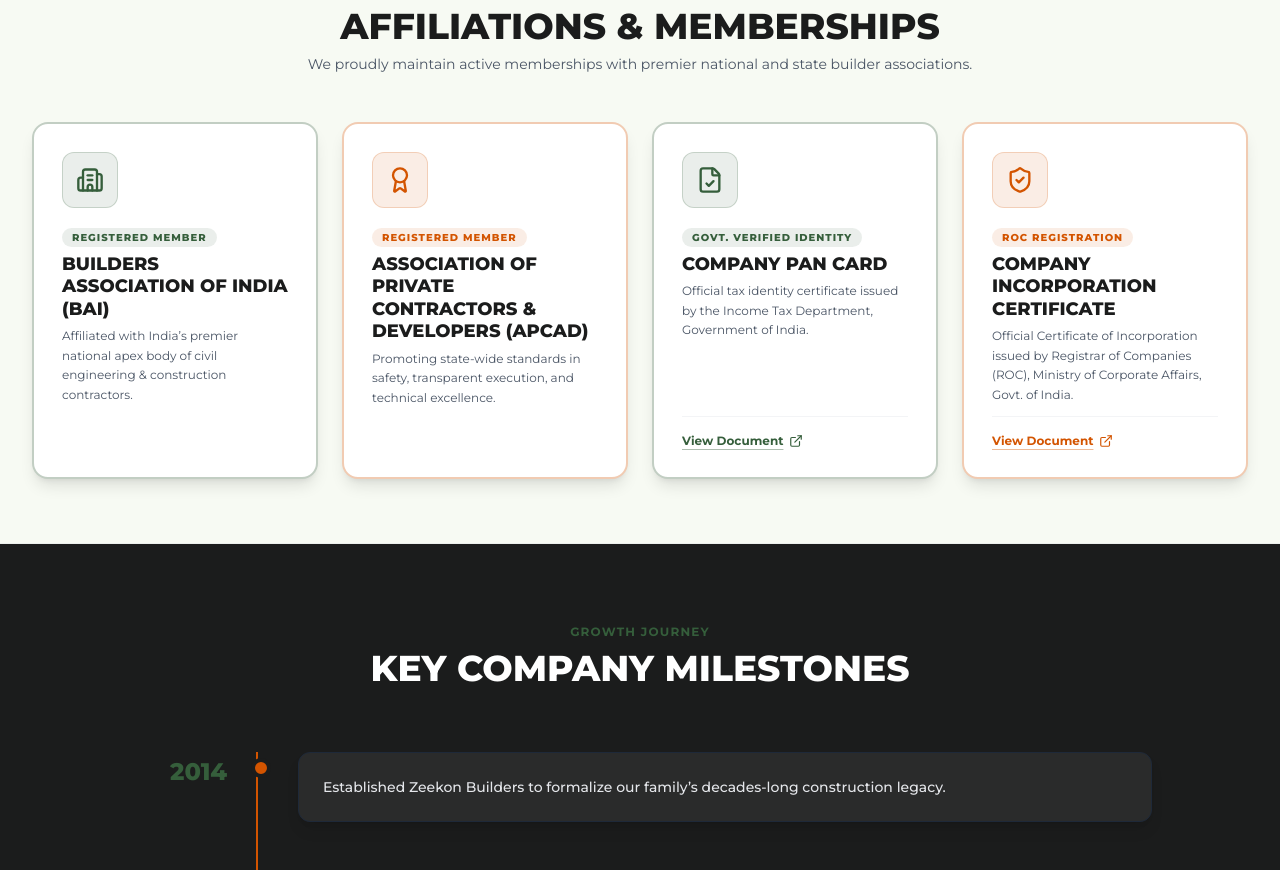
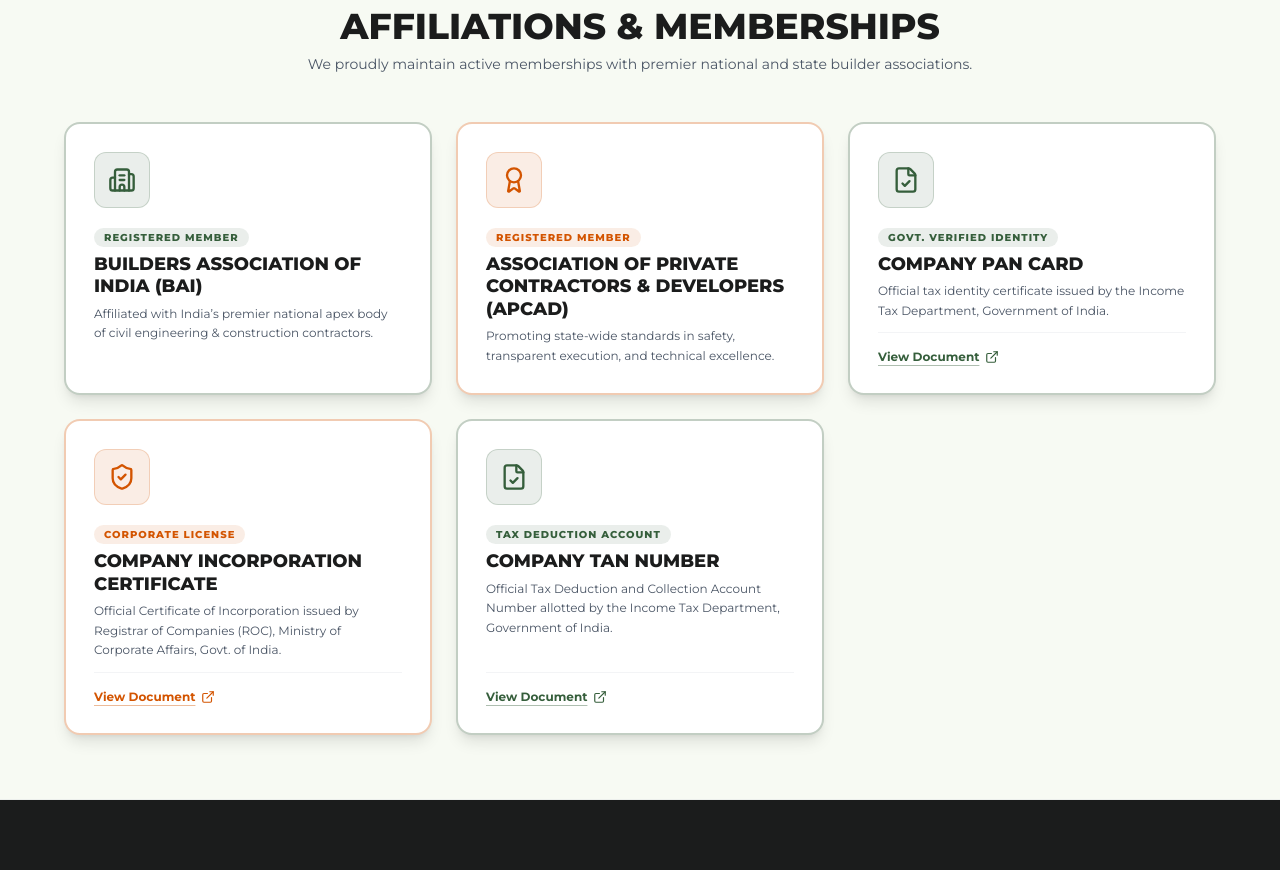
Before and after one commit to hgovind195/KHD, a Next.js app: page /about in a window 1280 px wide. Shown: the part 2689-3559 px from the top of the page. Built offline with nearby package versions, Linux system fonts and the light colour scheme.

Commit message:
Add Company TAN Number card with direct View Document link

```diff
--- a/app/about/page.tsx
+++ b/app/about/page.tsx
@@ -405,7 +405,7 @@
             </p>
           </div>
 
-          <div className="grid grid-cols-1 sm:grid-cols-2 lg:grid-cols-4 gap-6 max-w-7xl mx-auto">
+          <div className="grid grid-cols-1 sm:grid-cols-2 lg:grid-cols-3 gap-6 max-w-6xl mx-auto">
             {/* Membership 1: BAI */}
             <div className="bg-white border-2 border-[#355E3B]/30 rounded-2xl p-6 md:p-7 flex flex-col justify-between shadow-lg hover:border-[#355E3B] hover:-translate-y-1 transition-all">
               <div className="space-y-4">
@@ -485,7 +485,7 @@
                 </div>
                 <div className="space-y-1.5">
                   <span className="text-[10px] font-extrabold uppercase tracking-widest text-[#D35400] bg-[#D35400]/10 px-2.5 py-0.5 rounded-full inline-block">
-                    ROC Registration
+                    Corporate License
                   </span>
                   <h3 className="font-extrabold text-base md:text-lg text-[#1B1C1C] uppercase leading-tight">
                     Company Incorporation Certificate
@@ -501,6 +501,37 @@
                   target="_blank"
                   rel="noopener noreferrer"
                   className="inline-flex items-center gap-1.5 text-xs font-bold text-[#D35400] hover:text-[#B84700] underline underline-offset-4 decoration-[#D35400]/40 hover:decoration-[#D35400] transition-colors"
+                >
+                  <span>View Document</span>
+                  <ExternalLink className="w-3.5 h-3.5" />
+                </a>
+              </div>
+            </div>
+
+            {/* Card 5: COMPANY TAN NUMBER */}
+            <div className="bg-white border-2 border-[#355E3B]/30 rounded-2xl p-6 md:p-7 flex flex-col justify-between shadow-lg hover:border-[#355E3B] hover:-translate-y-1 transition-all group">
+              <div className="space-y-4">
+                <div className="w-14 h-14 bg-[#355E3B]/10 text-[#355E3B] rounded-xl flex items-center justify-center shrink-0 border border-[#355E3B]/20">
+                  <FileCheck className="w-7 h-7 text-[#355E3B]" />
+                </div>
+                <div className="space-y-1.5">
+                  <span className="text-[10px] font-extrabold uppercase tracking-widest text-[#355E3B] bg-[#355E3B]/10 px-2.5 py-0.5 rounded-full inline-block">
+                    Tax Deduction Account
+                  </span>
+                  <h3 className="font-extrabold text-base md:text-lg text-[#1B1C1C] uppercase leading-tight">
+                    Company TAN Number
+                  </h3>
+                  <p className="text-gray-600 text-xs leading-relaxed">
+                    Official Tax Deduction and Collection Account Number allotted by the Income Tax Department, Government of India.
+                  </p>
+                </div>
+              </div>
+              <div className="pt-4 mt-3 border-t border-gray-100 flex items-center justify-between">
+                <a
+                  href="https://res.cloudinary.com/w1tsvtbe/image/upload/v1787921511/TAN_NUMBER_rz2myh.jpg"
+                  target="_blank"
+                  rel="noopener noreferrer"
+                  className="inline-flex items-center gap-1.5 text-xs font-bold text-[#355E3B] hover:text-[#2B4C30] underline underline-offset-4 decoration-[#355E3B]/40 hover:decoration-[#355E3B] transition-colors"
                 >
                   <span>View Document</span>
                   <ExternalLink className="w-3.5 h-3.5" />
```
